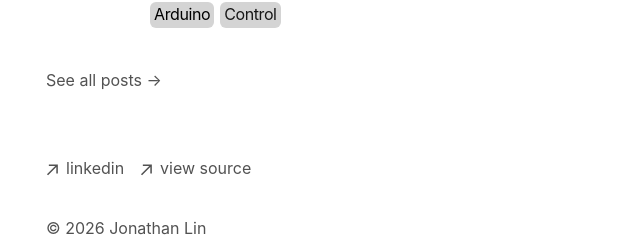
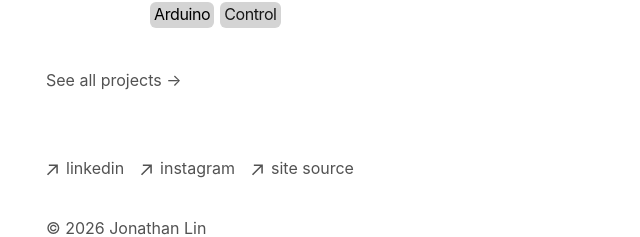
Before and after one commit to duckadence/portfolio, a Next.js app: page / in a window 1280 px wide. Shown: the part 566-803 px from the top of the page, without its empty margins (306-946 px from the left). Built offline with nearby package versions, Linux system fonts and the light colour scheme.

Commit message:
Add link, edit todo

```diff
--- a/app/components/footer.tsx
+++ b/app/components/footer.tsx
@@ -35,10 +35,22 @@ export default function Footer() {
             className="flex items-center transition-all hover:text-neutral-800 dark:hover:text-neutral-100"
             rel="noopener noreferrer"
             target="_blank"
+            href="https://www.instagram.com/lovemyfamily9783/"
+          >
+            <ArrowIcon />
+            <p className="ml-2 h-7">instagram</p>
+          </a>
+        </li>
+
+		<li>
+          <a
+            className="flex items-center transition-all hover:text-neutral-800 dark:hover:text-neutral-100"
+            rel="noopener noreferrer"
+            target="_blank"
             href="https://github.com/duckadence/portfolio"
           >
             <ArrowIcon />
-            <p className="ml-2 h-7">view source</p>
+            <p className="ml-2 h-7">site source</p>
           </a>
         </li>
       </ul>
--- a/app/components/posts.tsx
+++ b/app/components/posts.tsx
@@ -78,7 +78,7 @@ export function BlogPosts({ limit, showViewAll = false }: {
             href="/blog"
             className="text-neutral-600 dark:text-neutral-400 hover:text-neutral-900 dark:hover:text-neutral-100 transition"
           >
-            See all posts →
+            See all projects →
           </Link>
         </div>
       )}
```
Also changed, not shown: 1 other file (tests, documents, lock files or other folders).
